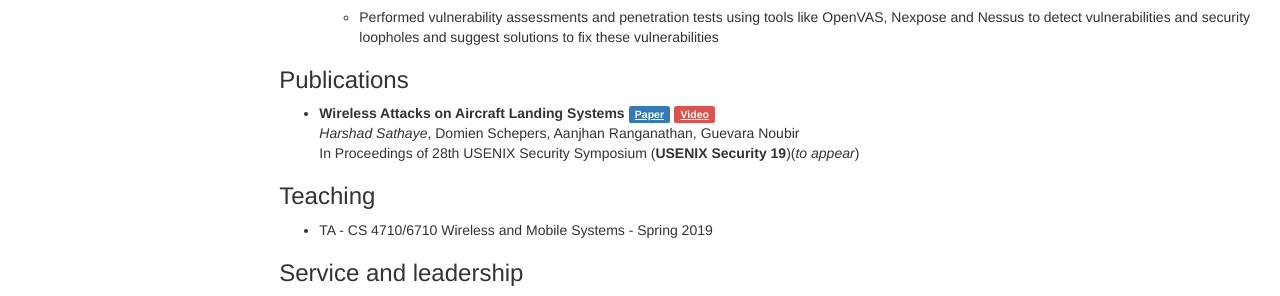
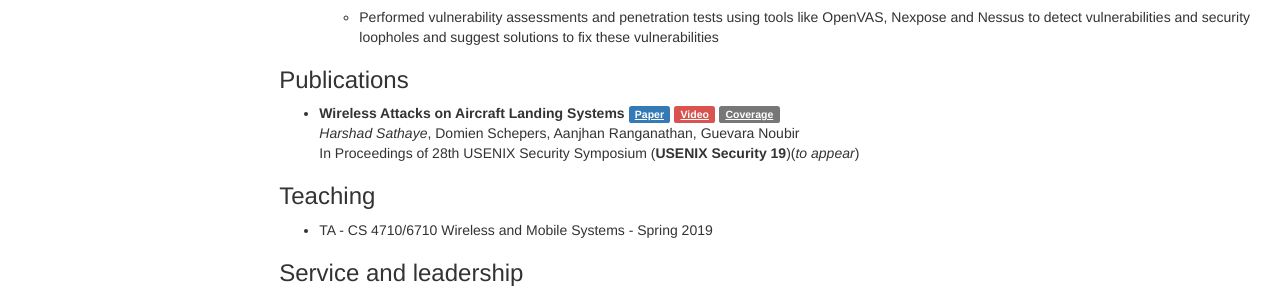
Before and after one commit to harshadms/harshadms.github.io, a Jekyll site: the page built from _pages/cv.md, in a window 1280 px wide and 1198 px high. Shown: the part 718-1014 px from the top of the window. Built offline with Jekyll 4.4.1, drawn with Linux system fonts in a browser that asks for light colours; some web fonts are replaced.

Commit message:
added it to cv

```diff
--- a/_pages/cv.md
+++ b/_pages/cv.md
@@ -37,7 +37,7 @@ detect vulnerabilities and security loopholes and suggest solutions to fix these
 
 ### Publications
 
-* **Wireless Attacks on Aircraft Landing Systems** <a href="/files/ils_harshad.pdf" class="label label-primary">Paper</a> <a href="https://www.youtube.com/watch?v=Wp4CpyxYJq4" class="label label-danger">Video</a>
+* **Wireless Attacks on Aircraft Landing Systems** <a href="/files/ils_harshad.pdf" class="label label-primary">Paper</a> <a href="https://www.youtube.com/watch?v=Wp4CpyxYJq4" class="label label-danger">Video</a> <a href="/files/ils_coverage.md" class="label label-default">Coverage</a>
 <br>*Harshad Sathaye*, Domien Schepers, Aanjhan Ranganathan, Guevara Noubir
 <br>In Proceedings of 28th USENIX Security Symposium (**USENIX Security 19**)(*to appear*)
 
```
